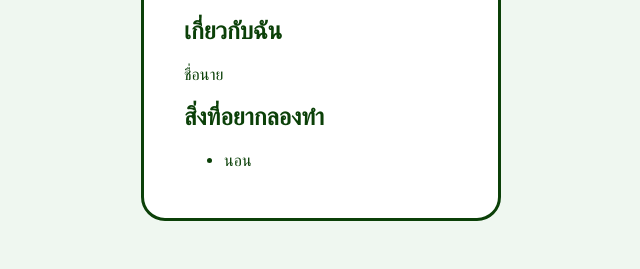
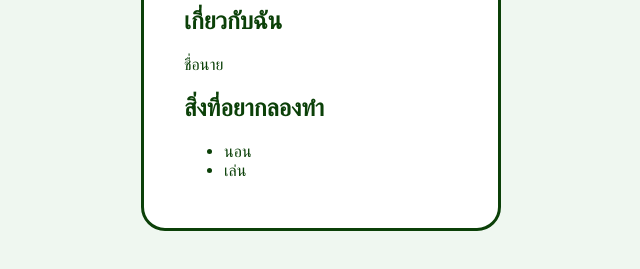
Before and after one commit to nay9s/profile, a plain HTML site: page index.html in a window 1280 px wide. Shown: the part 339-608 px from the top of the page, without its empty margins (319-959 px from the left). Drawn offline with Linux system fonts and the light colour scheme.

Commit message:
Add Hobbies

```diff
--- a/index.html
+++ b/index.html
@@ -17,6 +17,7 @@
     <h2>สิ่งที่อยากลองทำ</h2>
     <ul>
       <li>นอน</li>
+      <li>เล่น</li>
     </ul>
   </main>
 </body>
```
